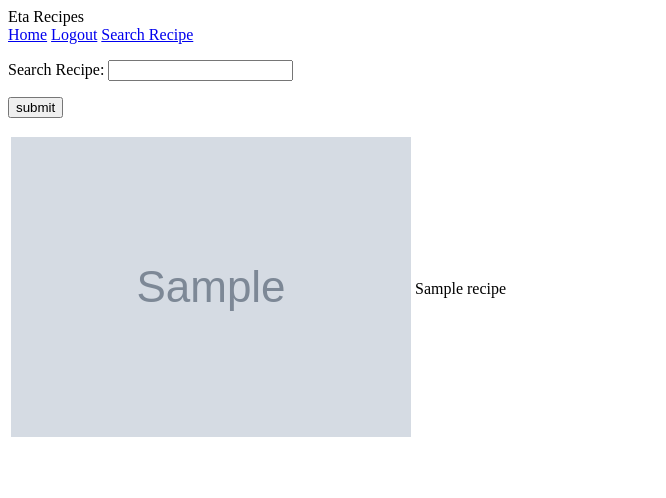
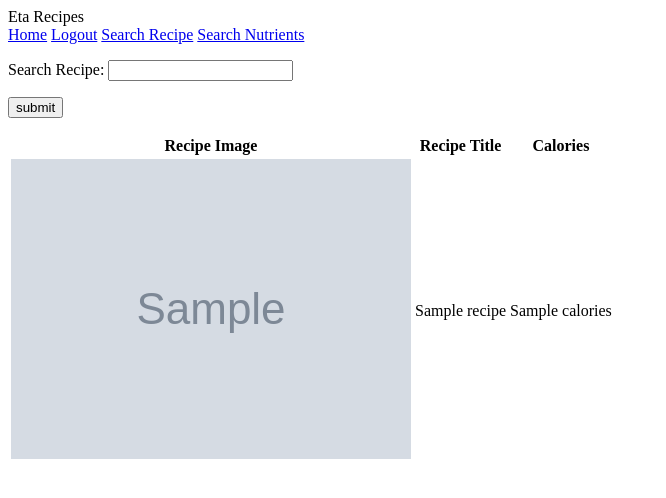
Before and after one commit to muneebulislam/eta_project, a Flask app: page /recipe_search in a window 1280 px wide. Shown: the top 498 px of the page, without its empty margins (0-666 px from the left). Run offline with Flask 2, Linux system fonts and the light colour scheme; a user stored in the database is signed in; tables that the repository leaves empty hold one stand-in row (values such as "Sample post"); grey boxes marked "Sample" are stand-in pictures; a database or web service that is not in the repository returns one stand-in record (values such as "Sample title"); data that the repository does not hold is empty.

Commit message:
Added the search by nutrient feature

```diff
--- a/app/recipe_construct.py
+++ b/app/recipe_construct.py
@@ -61,6 +61,45 @@ class Recipe:
             recipe_list.append(recipe_name)
         return recipe_list
 
+
+    def run_nutrition_query(self,query):
+        """
+        Purpose:
+            Search on the website for the nutrition fact of an ingredient.
+        Pre-conditions:
+            None
+        Post_conditions:
+            None
+        Return: None
+        """
+        #Searches the input string made by user
+        nutrition_facts = self.__get_nutrition(query)
+        return nutrition_facts
+
+    def __get_nutrition(self, nutrition_query):
+        """
+        Purpose:
+            Gets the nutrition information that matches user input string.
+        Pre-conditions:
+            :param nutrition_query: the string that the user inputs into the search bar (nutrition)
+        Post_conditions:
+            None
+        Return: None
+        """
+
+        #Uses edamam API to do the searches
+        edamam_object = Edamam(nutrition_appid=self.nutrition_id, nutrition_appkey=self.nutrition_key)
+
+        try:
+            nutrition_facts = edamam_object.search_nutrient(nutrition_query)
+
+        #When the app could not found what the user is searching
+        except LowQualityQuery:
+            print("Could not find the nutrition facts for your input!")
+        except APIError:
+            print("Search nutrients function is currently not available, please try again later!")
+        return nutrition_facts
+
 # Create App and run the app
 if __name__ == "__main__":
     # API Keys
--- a/app/routes.py
+++ b/app/routes.py
@@ -81,3 +81,21 @@ def recipe_search():
 
 
     return render_template("recipe_display.html", recipe_list=recipe_list )
+
+@app.route('/nutrients_search', methods=['GET', 'POST'])
+def nutrients_search():
+    APP_ID = "a8ee5e3a"  # Put your app id for edamam api
+    APP_KEY = "a5af30bf418171d4c205bb8c27cb02f2"  # Put your app key for edamam api
+
+    NUTRITION_ID = "70dc1ef4"
+    NUTRITION_KEY = "aeff761abf4758bc4076d53add38585e"
+
+    search = "a cup of coke"
+    if request.method == 'POST':
+        result = request.form
+        search = result["Search Nutrients"]
+
+    recipe_app = Recipe(APP_ID, APP_KEY, NUTRITION_ID, NUTRITION_KEY)
+    nutrients_list = recipe_app.run_nutrition_query(search)
+
+    return render_template("nutrient_display.html", nutrients_list=nutrients_list)
--- a/app/templates/base.html
+++ b/app/templates/base.html
@@ -31,6 +31,7 @@
             {% endif %}
             {% if current_user.is_authenticated %}
             <a href="{{ url_for('recipe_search') }}">Search Recipe</a>
+            <a href="{{ url_for('nutrients_search') }}">Search Nutrients</a>
             {% endif %}
         </div>
          <!-- Flash messages from the flask application will be displayed here -->
--- a/app/templates/recipe_display.html
+++ b/app/templates/recipe_display.html
@@ -7,6 +7,11 @@
           </form>
 
         <table>
+            <tr>
+                <th>Recipe Image</th>
+                <th>Recipe Title</th>
+                <th>Calories</th>
+            </tr>
             {% for recipe in recipe_list %}
                 <tr>
                     <td>
@@ -18,6 +23,9 @@
                     <td>
                          {{recipe['recipe']['label']}}
                     </td>
+                    <td>
+                        {{recipe['recipe']['calories']}}
+                    </td>
                 </tr>
             {% endfor %}
         </table>
```
Also changed, not shown: app/templates/nutrient_display.html (added, +33 -0 lines).
